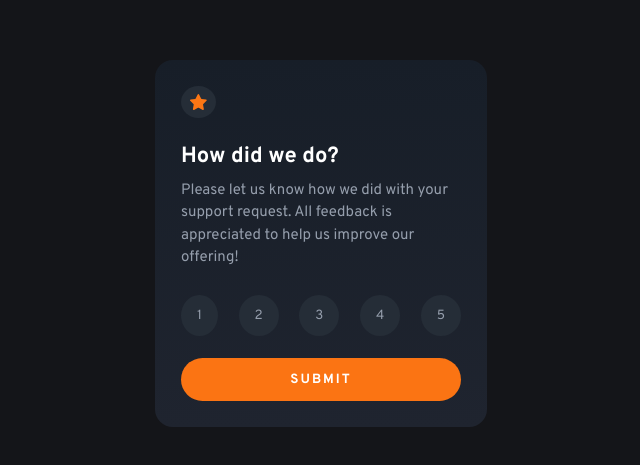
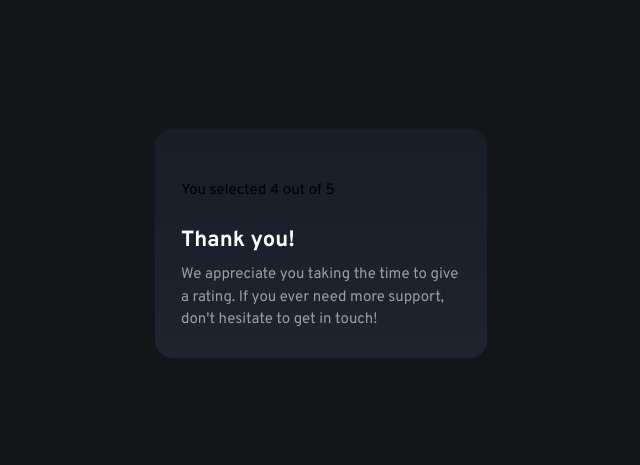
Before and after one commit to PaylemanC/frontendmentor--Angular, an Angular app: page /interactive-rating in a window 1280 px wide. Shown: the part 157-622 px from the top of the page, without its empty margins (319-959 px from the left). Built offline with nearby package versions, Linux system fonts and the light colour scheme.

Commit message:
Create #end section static HTML and class in/active with displays

```diff
--- a/src/app/newbie/interactive-rating/interactive-rating.component.html
+++ b/src/app/newbie/interactive-rating/interactive-rating.component.html
@@ -1,6 +1,6 @@
 <div data-component="container">
   <div class="interactive-rating">
-    <div id="start">
+    <div id="start" class="inactive">
       <span class="star-icon__container">
         <svg width="17" height="16" xmlns="http://www.w3.org/2000/svg">
           <path d="m9.067.43 1.99 4.031c.112.228.33.386.58.422l4.45.647a.772.772 0 0 1 .427 1.316l-3.22 3.138a.773.773 0 0 0-.222.683l.76 4.431a.772.772 0 0 1-1.12.813l-3.98-2.092a.773.773 0 0 0-.718 0l-3.98 2.092a.772.772 0 0 1-1.119-.813l.76-4.431a.77.77 0 0 0-.222-.683L.233 6.846A.772.772 0 0 1 .661 5.53l4.449-.647a.772.772 0 0 0 .58-.422L7.68.43a.774.774 0 0 1 1.387 0Z" fill="#FC7614"/>
@@ -23,13 +23,14 @@
       </form>
     </div>
 
-    <div id="end">
-      You selected <!-- Add rating here --> out of 5
-
-      Thank you!
-
-      We appreciate you taking the time to give a rating. If you ever need more support,
-      don't hesitate to get in touch!
+    <div id="end" class="active">
+      <div class="illustration"></div>
+      <p class="selection">You selected 4 out of 5</p>
+      <div class="content">
+        <h2 class="content__tittle">Thank you!</h2>
+        <p class="content__paragraph">We appreciate you taking the time to give a rating. If you ever need more support,
+      don't hesitate to get in touch!</p>
+      </div>
     </div>
   </div>
 </div>
--- a/src/app/newbie/interactive-rating/interactive-rating.component.scss
+++ b/src/app/newbie/interactive-rating/interactive-rating.component.scss
@@ -20,13 +20,13 @@ p {
   font-size: 15px;
 }
 
-#start { //active
+.active {
   display: flex;
   flex-direction: column;
   gap: 25px;
 }
 
-#end {
+.inactive {
   display: none;
 }
 
@@ -37,7 +37,7 @@ p {
   background: linear-gradient(0deg, $gradient-1 0%, $gradient-2 100%);
   border-radius: 18px;
   padding: 26px;
-  width: 332px;
+  width: 332px; //max-width + margin
   .star-icon__container {
     background-color:$dark-blue;
     border-radius: 100%;
```
